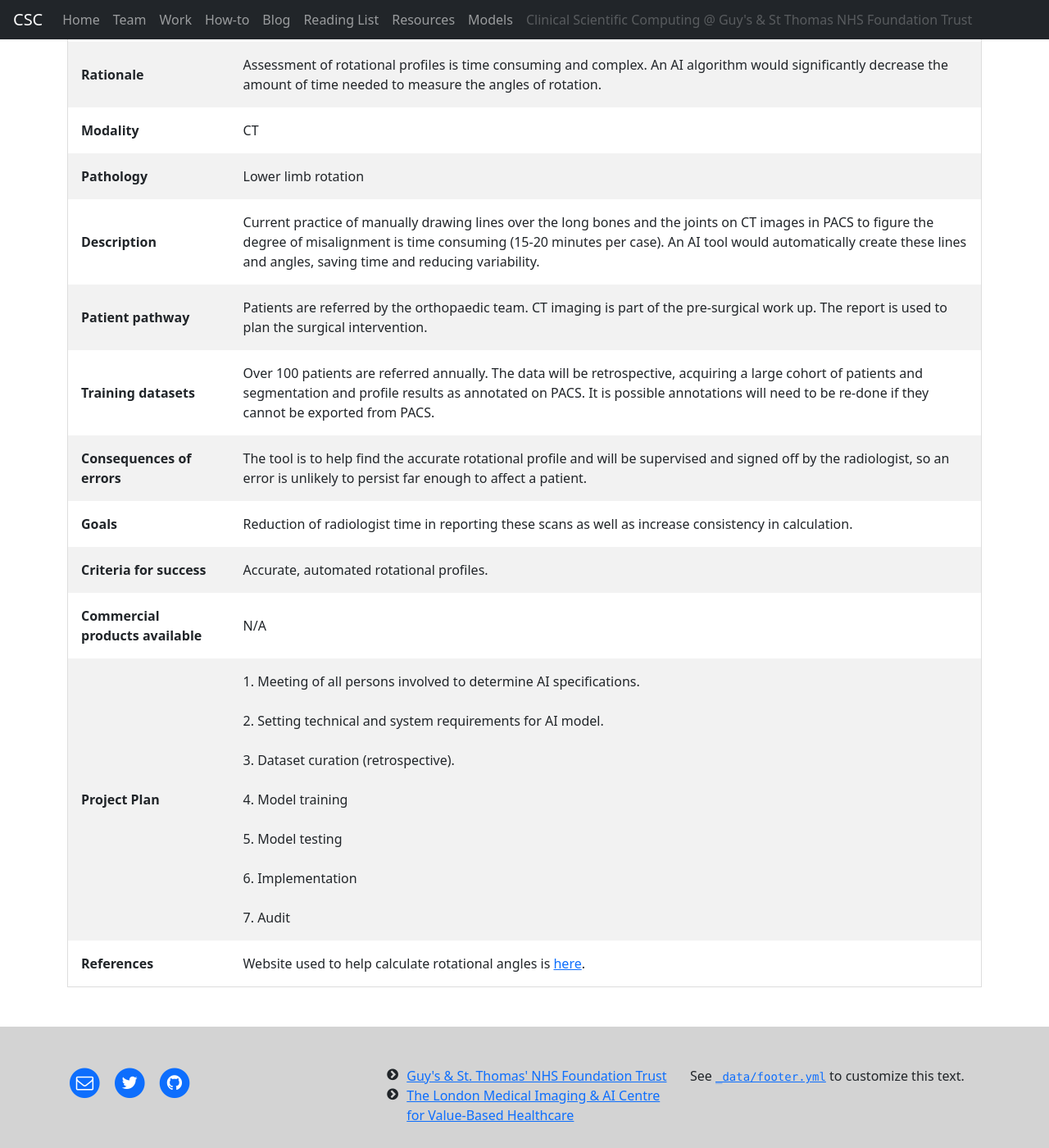
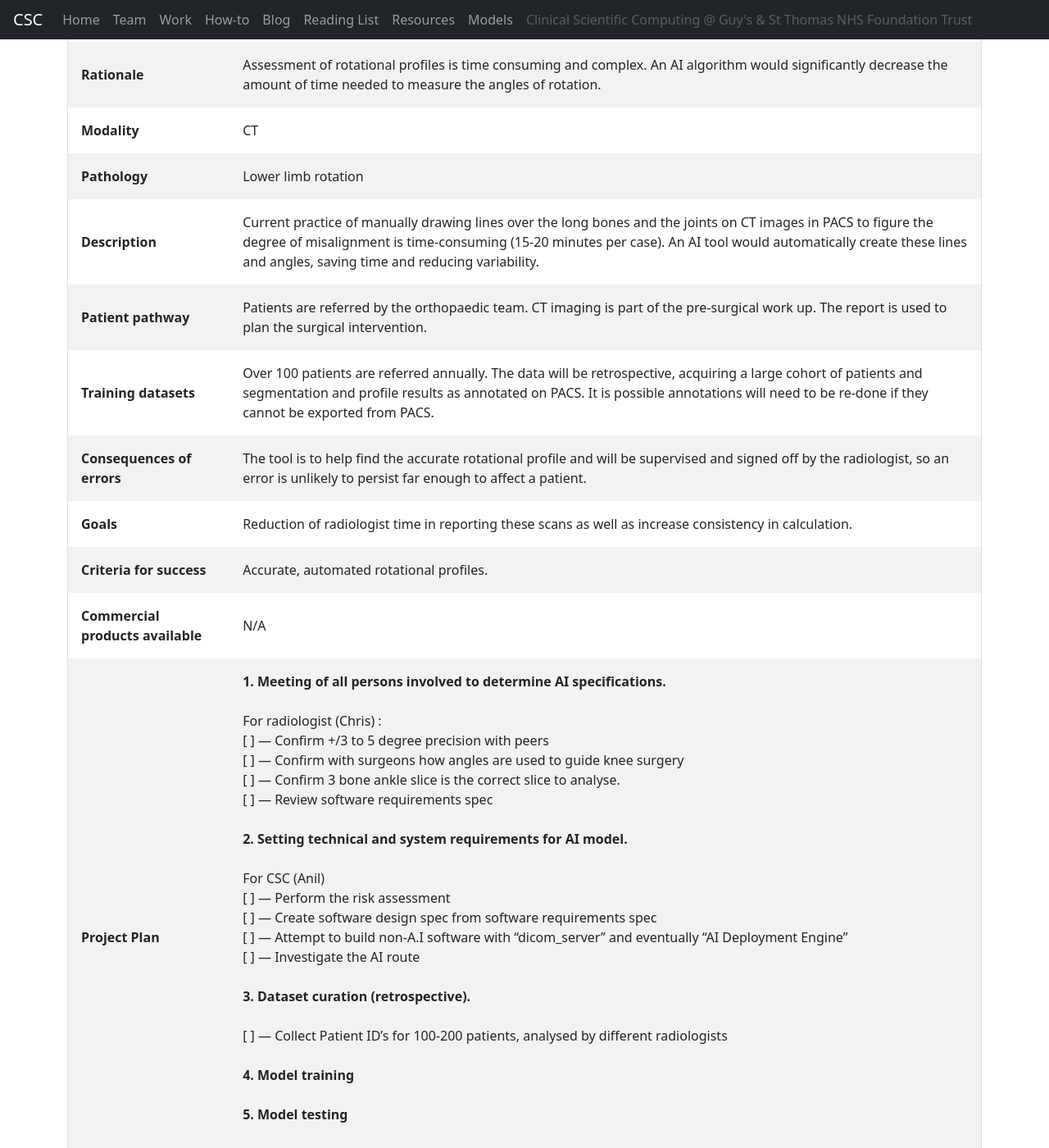
Before and after one commit to GSTT-CSC/gstt-csc-old, a Jekyll site: the page built from projects/AIC006-rotational-profiles.md, in a window 1280 px wide and 1400 px high, scrolled down 528 px. Shown: the whole window at 82% size. Built offline with Jekyll 4.4.1, drawn with Linux system fonts in a browser that asks for light colours.

Commit message:
Update AIC006-rotational-profiles.md
Resolves:  #85

```diff
--- a/projects/AIC006-rotational-profiles.md
+++ b/projects/AIC006-rotational-profiles.md
@@ -7,17 +7,17 @@ description: What we'll do, are doing, have done
 # **Rotational profiles**
 
 | <b>Project Title</b> | Assessment of rotational profiles in lower limb CT for pre surgical assessment |
-| <b>Clinical lead(s)</b> |  |
+| <b>Clinical lead(s)</b> | Dr. Christopher Tang  |
 | <b>CSC lead</b> | [Anil](/team/Anil.html) |
 | <b>Rationale</b> | Assessment of rotational profiles is time consuming and complex. An AI algorithm would significantly decrease the amount of time needed to measure the angles of rotation. |
 | <b>Modality</b> | CT |
 | <b>Pathology</b> | Lower limb rotation |
-| <b>Description</b> | Current practice of manually drawing lines over the long bones and the joints on CT images in PACS to figure the degree of misalignment is time consuming (15-20 minutes per case). An AI tool would automatically create these lines and angles, saving time and reducing variability. |
+| <b>Description</b> | Current practice of manually drawing lines over the long bones and the joints on CT images in PACS to figure the degree of misalignment is time-consuming (15-20 minutes per case). An AI tool would automatically create these lines and angles, saving time and reducing variability. |
 | <b>Patient pathway</b> | Patients are referred by the orthopaedic team. CT imaging is part of the pre-surgical work up. The report is used to plan the surgical intervention. |
 | <b>Training datasets</b> | Over 100 patients are referred annually. The data will be retrospective, acquiring a large cohort of patients and segmentation and profile results as annotated on PACS. It is possible annotations will need to be re-done if they cannot be exported from PACS. |
 | <b>Consequences of errors</b> | The tool is to help find the accurate rotational profile and will be supervised and signed off by the radiologist, so an error is unlikely to persist far enough to affect a patient. |
 | <b>Goals</b> | Reduction of radiologist time in reporting these scans as well as increase consistency in calculation. |
 | <b>Criteria for success</b> | Accurate, automated rotational profiles. |
 | <b>Commercial products available</b> | N/A |
-| <b>Project Plan</b> |  1.	Meeting of all persons involved to determine AI specifications. <br><br> 2.	Setting technical and system requirements for AI model. <br> <br> 3. Dataset curation (retrospective). <br><br> 4.	Model training<br><br>5.	Model testing <br><br>6.	Implementation <br><br>7. Audit |
+| <b>Project Plan</b> | <b> 1.	Meeting of all persons involved to determine AI specifications.</b> <br><br> For radiologist (Chris) :<br> [  ] --- Confirm +/3 to 5 degree precision with peers<br> [  ] --- Confirm with surgeons how angles are used to guide knee surgery <br> [  ] --- Confirm 3 bone ankle slice is the correct slice to analyse.<br>[  ] ---   Review software requirements spec <br> <br><b>2.	Setting technical and system requirements for AI model.</b><br><br> For CSC (Anil) <br>  [  ] ---  Perform the risk assessment<br> [  ] --- Create software design spec from software requirements spec <br> [ ] --- Attempt to build non-A.I software with “dicom_server” and eventually “AI Deployment Engine” <br> [ ] --- Investigate the AI route<br><br><b> 3. Dataset curation (retrospective). </b><br><br> [ ] --- Collect Patient ID’s for 100-200 patients, analysed by different radiologists<br><br> <b>4.	Model training</b><br><br> <b>5.	Model testing</b> <br><br><b>6.	Implementation</b> <br><br><b>7. Audit </b> |
 | <b>References</b> | Website used to help calculate rotational angles is <a href="http://uwmsk.org/legrotation.html"> here</a>. |
```
